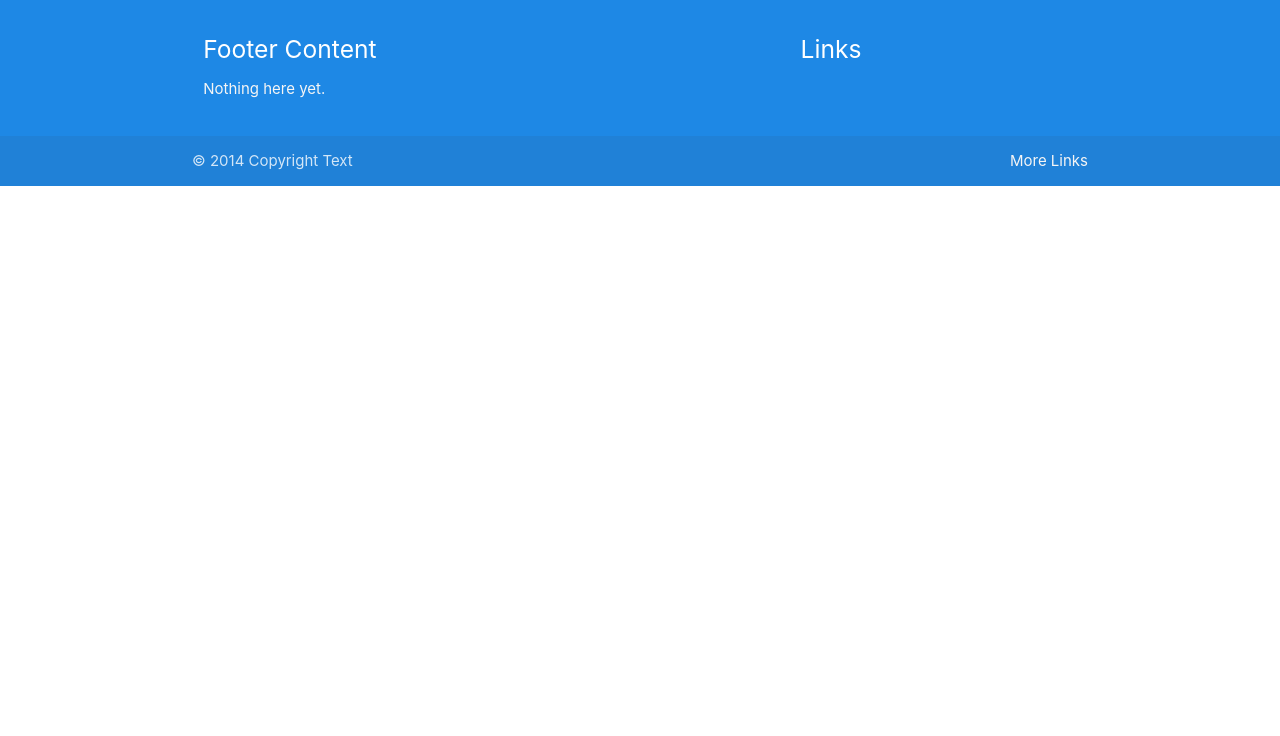
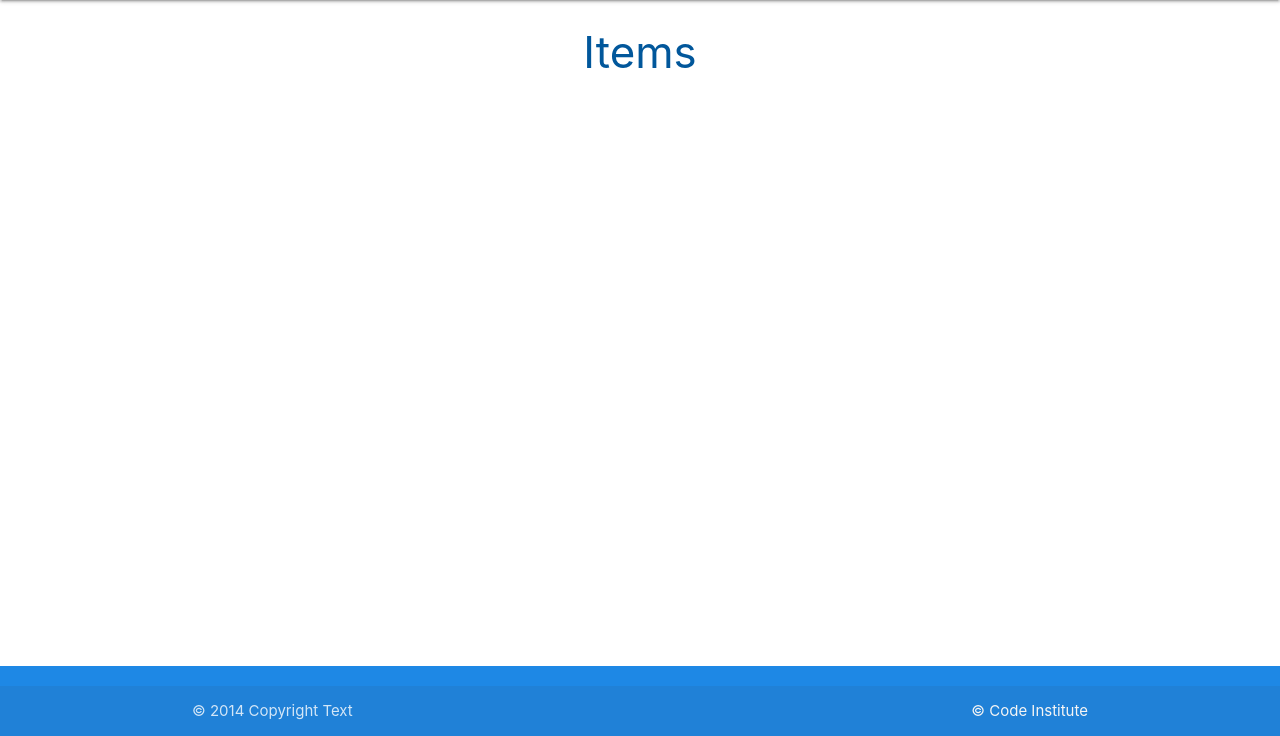
Before and after one commit to TomaszWoloszyn983/shopping-list-application, a Django app: page / in a window 1280 px wide. Shown: the part 64-800 px from the top of the page. Run offline with Django 3.2, Linux system fonts and the light colour scheme.

Commit message:
Create base.html template

```diff
--- a/list/views.py
+++ b/list/views.py
@@ -12,7 +12,7 @@ def say_hello(request):
 class ItemsList(ListView):
     model = Item
     queryset = Item.objects.order_by('-bought')
-    template_name = 'base.html'
+    template_name = 'items.html'
 
 def test(request):
     print("Run testing view")
--- a/static/js/script.js
+++ b/static/js/script.js
@@ -1,4 +1,4 @@
 document.addEventListener('DOMContentLoaded', function() {
     var sidebar = document.querySelectorAll('.sidenav');
-    var instances = M.Sidenav.init(elems, options);
+    M.Sidenav.init(sidebar);
   });
--- a/templates/base.html
+++ b/templates/base.html
@@ -35,24 +35,19 @@
       </ul>
     </header>
 
+    <main class="container">
+      {% block content %}
+      {% endblock %}
+
+    </main>
+
 
 
     <footer class="page-footer blue darken-1">
-        <div class="container">
-          <div class="row">
-            <div class="col l6 s12">
-              <h5 class="white-text">Footer Content</h5>
-              <p class="grey-text text-lighten-4">Nothing here yet.</p>
-            </div>
-            <div class="col l4 offset-l2 s12">
-              <h5 class="white-text">Links</h5>
-            </div>
-          </div>
-        </div>
         <div class="footer-copyright">
           <div class="container">
           © 2014 Copyright Text
-          <a class="grey-text text-lighten-4 right" href="#!">More Links</a>
+          <a class="grey-text text-lighten-4 right" href="https://codeinstitute.net">&copy Code Institute</a>
           </div>
         </div>
       </footer>
--- /dev/null
+++ b/templates/items.html
@@ -0,0 +1,6 @@
+{% extends "base.html" %}
+{% block content %}
+
+<h3 class="light-blue-text text-darken-4 center-align">Items</h3>
+
+{% endblock %}
```
